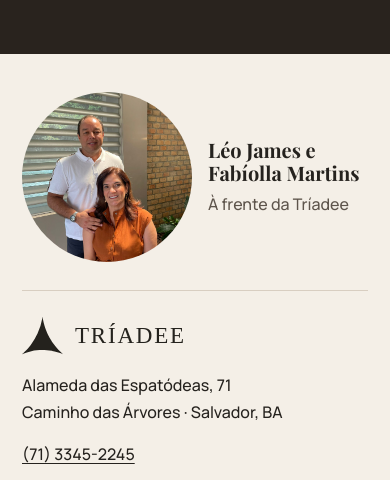
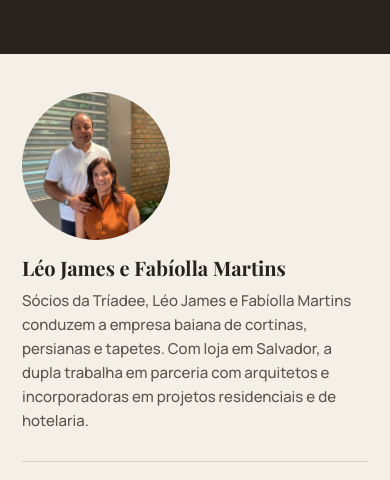
Before and after one commit to arthurcunha88/triadee-prototipo, a website: page dist/index.html in a window 390 px wide. Shown: the part 6271-6751 px from the top of the page. Drawn offline with Linux system fonts and the light colour scheme.

Commit message:
Apresenta os sócios e adapta o rodapé às telas

```diff
--- a/dist/index.html
+++ b/dist/index.html
@@ -109,7 +109,7 @@
 </main>
 <footer>
   <div class="footer-inner">
-    <figure class="owners"><img src="assets/leo-fabiolla.jpg" alt="Léo James e Fabíolla Martins, sócios à frente da Tríadee" width="1200" height="1600" loading="lazy"><figcaption><strong>Léo James e Fabíolla Martins</strong><span>À frente da Tríadee</span></figcaption></figure>
+    <figure class="owners"><img src="assets/leo-fabiolla.jpg" alt="Léo James e Fabíolla Martins, sócios à frente da Tríadee" width="1200" height="1600" loading="lazy"><figcaption><strong>Léo James e Fabíolla Martins</strong><p class="owners-bio">Sócios da Tríadee, Léo James e Fabíolla Martins conduzem a empresa baiana de cortinas, persianas e tapetes. Com loja em Salvador, a dupla trabalha em parceria com arquitetos e incorporadoras em projetos residenciais e de hotelaria.</p></figcaption></figure>
     <div class="footer-info">
       <a class="logo" href="#inicio" aria-label="Tríadee, início"><img src="assets/marca.svg" width="166" height="47" alt="Tríadee"></a>
       <address>Alameda das Espatódeas, 71<br>Caminho das Árvores · Salvador, BA</address>
--- a/dist/style.css
+++ b/dist/style.css
@@ -57,3 +57,13 @@ footer{padding:clamp(38px,6vw,84px) clamp(22px,5vw,85px) 20px}.footer-inner{disp
 .case-close{position:sticky;float:right;top:10px;margin:10px 10px -54px 0;z-index:1;width:44px;height:44px;background:var(--paper);color:var(--ink);border:1px solid var(--edge);border-radius:50%;font-size:27px;line-height:1}
 @media(max-width:1040px){.projects .case-grid{grid-template-columns:repeat(2,minmax(0,1fr))}}
 @media(max-width:620px){.projects .case-grid{grid-template-columns:1fr;gap:29px}.projects .case:nth-child(2){margin-top:0}}
+.owners-bio{margin:10px 0 0;color:var(--muted);font-size:14px;line-height:1.6;max-width:36ch}
+@media (min-width:681px) and (max-width:980px){
+  .owners{grid-template-columns:1fr;justify-items:start}
+  .owners img{width:min(175px,100%)}
+}
+@media (max-width:480px){
+  .owners{grid-template-columns:1fr;justify-items:start;gap:16px}
+  .owners img{width:148px}
+  .owners-bio{font-size:15px}
+}
```
